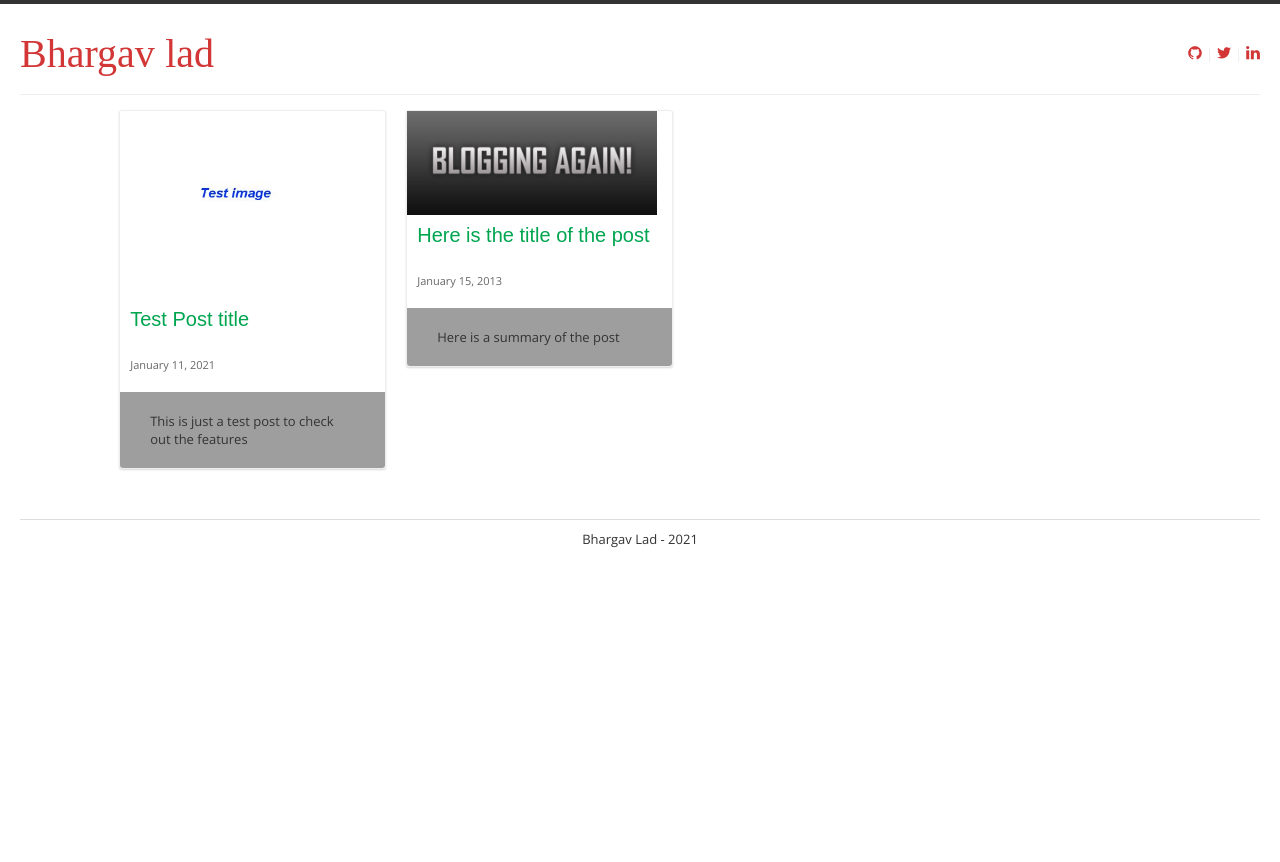
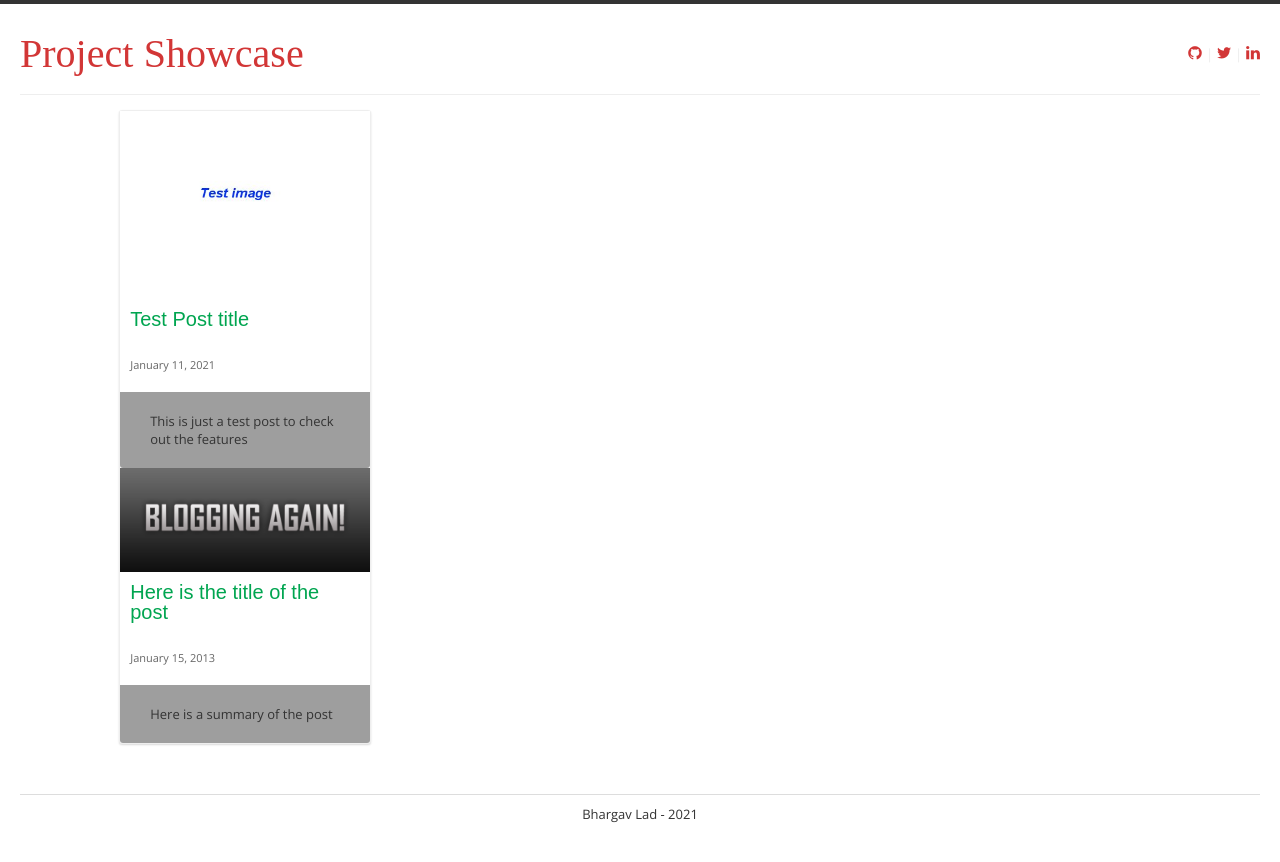
Before and after one commit to isbhargav/showcase, a Jekyll site: the page built from index.html, in a window 1280 px wide. Shown: the top 862 px of the page. Built offline with Jekyll 4.4.1, drawn with Linux system fonts in a browser that asks for light colours; some web fonts are replaced; grey boxes are pictures that could not be loaded.

Commit message:
css changes 1

```diff
--- a/_includes/header.html
+++ b/_includes/header.html
@@ -1,6 +1,6 @@
 <div id='heading'>
-				<div id='logo'><a href='{{site.url}}'>{{site.first_name}}</a> <a href='{{site.url}}' id='logo_docs'>
-			{{site.last_name}}</a></div>
+				<div id='logo'><a href='{{site.url}}'>Project</a> <a href='{{site.url}}' id='logo_docs'>
+			Showcase</a></div>
 			<div id='links'>
 				<a href='https://github.com/{{site.github}}' >
 					<span class="icon-github" ></span>
--- a/_layouts/blog-home.html
+++ b/_layouts/blog-home.html
@@ -38,9 +38,9 @@
 		</div>
 		<div id='content'>
 			<div id='posts'>
-				<ul>
+
 					{% for post in site.categories.blog %}
-						<li class='post'>
+						<div class='post'>
 							{% if post.image %}
 								<a href='{{site.baseurl}}{{post.url}}'><img class='post-image' src="{{site.baseurl}}{{post.image}}" /></a>
 							{% endif %}
@@ -50,9 +50,8 @@
 
 								<div class='post-content'>{{post.summary}}</div>
 							</div>
-						</li>
+						</div>
 					{% endfor %}
-				</ul>
 			</div>
 			<div style='clear:both'></div>
 		</div>
--- a/css/main.css
+++ b/css/main.css
@@ -127,13 +127,16 @@ h1 {
 	background: #fff;
 }
 
-#posts ul {
+#posts {
 	list-style:none;
-	margin: auto;
-	padding: 0px;
+	display: flex;
+	flex-direction: column;
+	align-items: center;
+	/* margin: auto;
+	padding: 0px; */
 }
 
-#posts ul li {
+#posts {
 	margin: 0px 20px 20px 0px;
 	width: 250px;
 	float: left;
@@ -157,7 +160,7 @@ box-shadow: 0px 1px 2px rgba(0, 0, 0, 0.15);
 }
 
 .post-image{
-	width: 250px;
+	display;
 	box-shadow: 0 0px 0px #cccccc;
 	border-radius: 0px;
     	//margin: 10px 0px 10px 0px;
```
